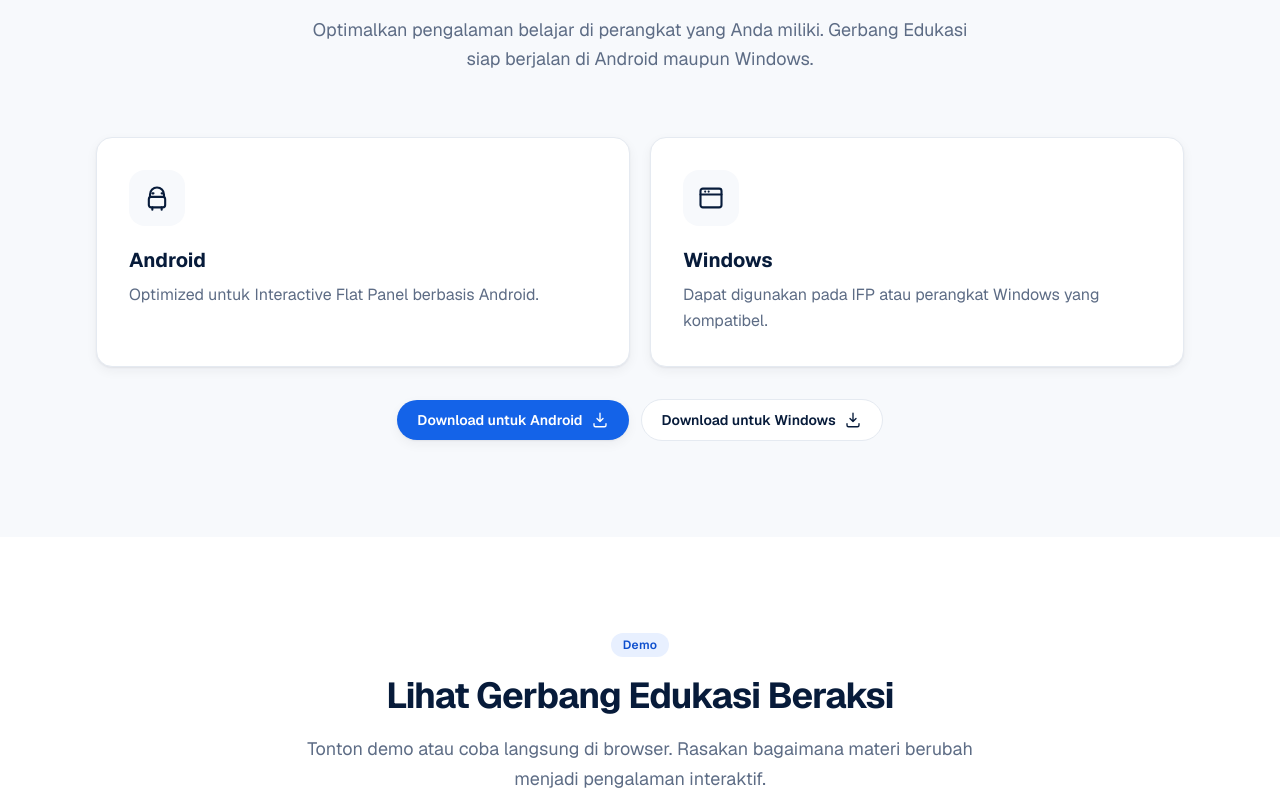
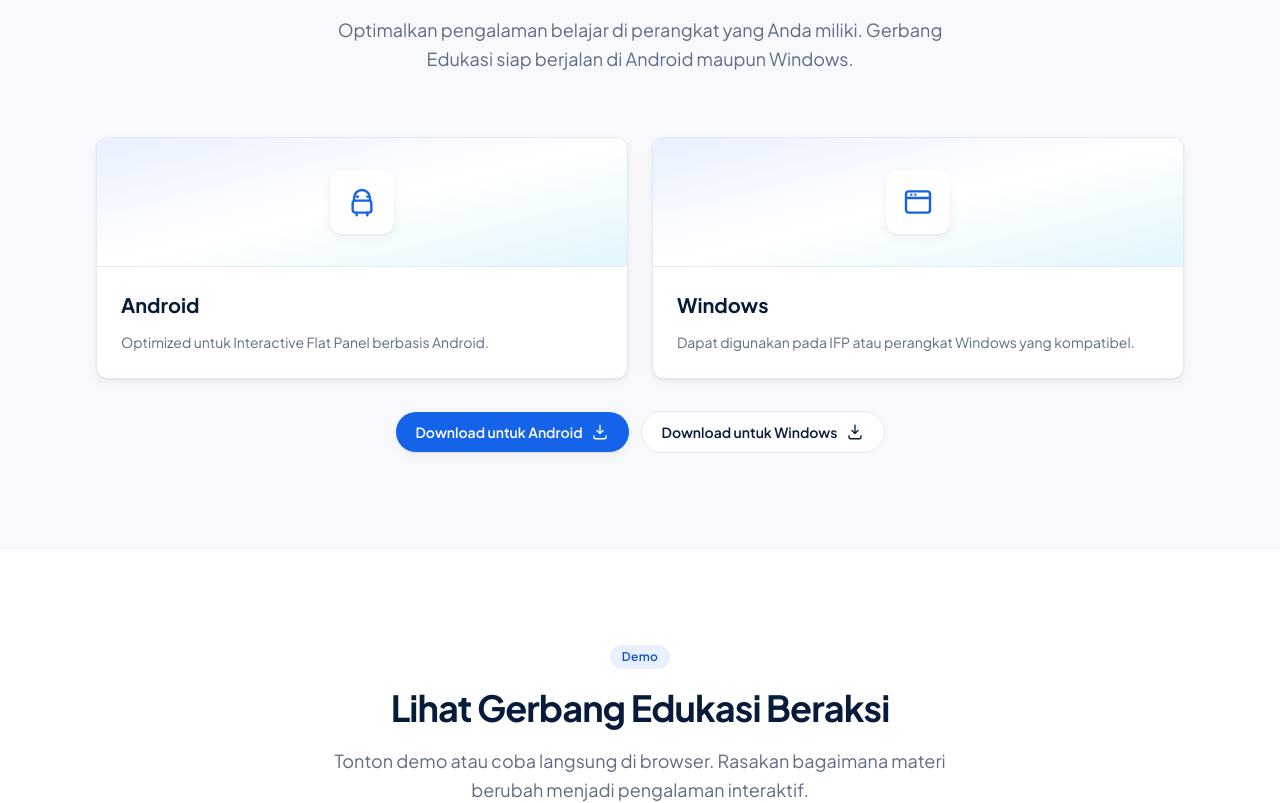
Before and after one commit to edukasigerbang-hub/web, a Next.js app: page / in a window 1280 px wide. Shown: the part 2260-3063 px from the top of the page. Built offline with nearby package versions, Linux system fonts and the light colour scheme.

Commit message:
refine(home): brand lockup 'Gerbang Edukasi' in navbar/footer; platform app visuals; lighter partner spacing; font @import ordering

```diff
--- a/src/app/globals.css
+++ b/src/app/globals.css
@@ -1,5 +1,5 @@
+@import url("https://fonts.googleapis.com/css2?family=Plus+Jakarta+Sans:wght@400..800&display=swap");
 @import "tailwindcss";
-@import url("https://fonts.googleapis.com/css2?family=Plus+Jakarta+Sans:wght@400..800&display=swap");
 
 /* ============================================================
    GERBANG EDUKASI — DESIGN SYSTEM TOKENS
--- a/src/components/home/PartnerSection.tsx
+++ b/src/components/home/PartnerSection.tsx
@@ -18,18 +18,18 @@ export function PartnerSection() {
         />
         <div className="grid gap-10 lg:grid-cols-2">
           {/* Partner value */}
-          <ul className="space-y-3">
+          <ul className="space-y-4">
             {partner.perks.map((perk) => (
               <li
                 key={perk.title}
-                className="flex items-start gap-3 rounded-2xl border border-line bg-surface p-4 shadow-card"
+                className="flex items-start gap-4 rounded-xl border border-line bg-surface p-4"
               >
-                <span className="mt-0.5 flex h-10 w-10 shrink-0 items-center justify-center rounded-xl bg-primary-soft text-primary">
-                  <Icon name={perk.icon as IconName} size={20} />
+                <span className="mt-0.5 flex h-11 w-11 shrink-0 items-center justify-center rounded-xl bg-primary-soft text-primary">
+                  <Icon name={perk.icon as IconName} size={22} />
                 </span>
                 <div>
                   <p className="font-bold text-ink">{perk.title}</p>
-                  <p className="text-sm text-muted">{perk.description}</p>
+                  <p className="mt-1 text-sm text-muted">{perk.description}</p>
                 </div>
               </li>
             ))}
--- a/src/components/home/PlatformSection.tsx
+++ b/src/components/home/PlatformSection.tsx
@@ -16,18 +16,22 @@ export function PlatformSection() {
           title={platforms.title}
           description={platforms.description}
         />
-        <div className="grid gap-5 md:grid-cols-2">
+        <div className="grid gap-6 md:grid-cols-2">
           {platforms.items.map((platform) => (
-            <div
+            <article
               key={platform.id}
-              className="rounded-2xl border border-line bg-surface p-8 shadow-card"
+              className="group flex flex-col overflow-hidden rounded-xl border border-line bg-surface shadow-card transition-all duration-300 hover:border-primary/30 hover:shadow-card-hover"
             >
-              <span className="flex h-14 w-14 items-center justify-center rounded-2xl bg-surface-muted text-ink">
-                <Icon name={platform.icon as IconName} size={28} />
-              </span>
-              <h3 className="mt-5 text-xl font-bold text-ink">{platform.title}</h3>
-              <p className="mt-2 text-base leading-relaxed text-muted">{platform.description}</p>
-            </div>
+              <div className="flex items-center justify-center border-b border-line bg-gradient-to-br from-primary-soft via-white to-accent-soft px-6 py-8">
+                <span className="flex h-16 w-16 items-center justify-center rounded-xl bg-surface shadow-card">
+                  <Icon name={platform.icon as IconName} size={32} className="text-primary" />
+                </span>
+              </div>
+              <div className="flex flex-col gap-3 p-6">
+                <h3 className="text-xl font-bold text-ink">{platform.title}</h3>
+                <p className="text-sm leading-relaxed text-muted">{platform.description}</p>
+              </div>
+            </article>
           ))}
         </div>
         <div className="mt-8 flex flex-col items-center justify-center gap-3 sm:flex-row">
--- a/src/components/layout/Footer.tsx
+++ b/src/components/layout/Footer.tsx
@@ -16,7 +16,7 @@ export function Footer() {
                 <Icon name="logo" size={22} />
               </span>
               <span className="text-lg font-bold tracking-tight text-white">
-                Gerbang<span className="text-indigo-400">Edukasi</span>
+                Gerbang <span className="text-accent">Edukasi</span>
               </span>
             </Link>
             <p className="mt-3 text-sm text-slate-400">{site.tagline}</p>
--- a/src/components/layout/Navbar.tsx
+++ b/src/components/layout/Navbar.tsx
@@ -20,7 +20,7 @@ export function Navbar() {
             <Icon name="logo" size={22} />
           </span>
           <span className="text-lg font-bold tracking-tight text-ink">
-            Gerbang<span className="text-primary">Edukasi</span>
+            Gerbang <span className="text-primary">Edukasi</span>
           </span>
         </Link>
 
```
